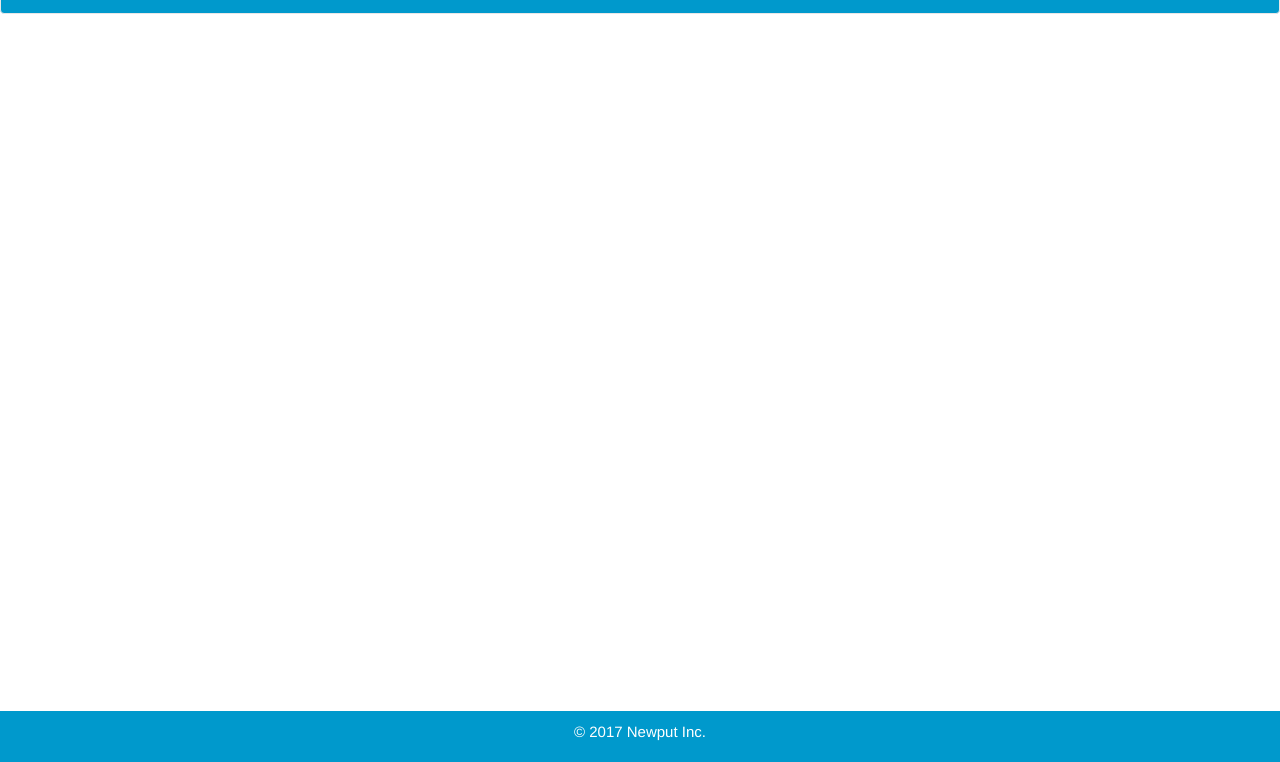
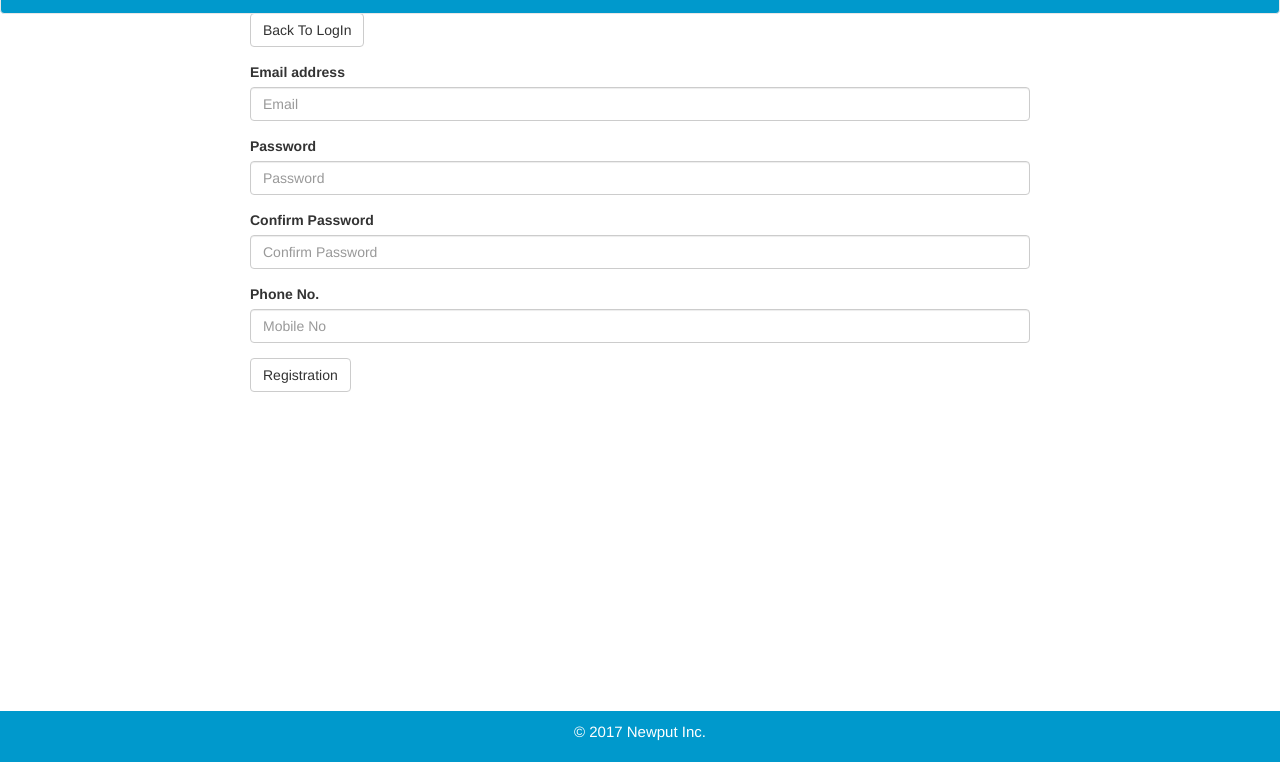
Before and after one commit to anjanaNewput/reactProject, a React app: page /register in a window 1280 px wide. Shown: the part 38-800 px from the top of the page. Built offline with nearby package versions, Linux system fonts and the light colour scheme.

Commit message:
Design Login and Registration Form

```diff
--- a/app.js
+++ b/app.js
@@ -2,12 +2,10 @@ import React from 'react';
 import ReactDOM from 'react-dom';
 import { BrowserRouter as Router, Route} from 'react-router-dom';
 import routes from './routes.js';
-import App from './components/appComponent.js';
 
+console.log(routes);
 ReactDOM.render((
-    <div>
-        <Router>
-            <App routes={routes}></App>
-        </Router>
-    </div>
-    ), document.getElementById('root'));
+  <Router >
+     {routes}
+  </Router>
+), document.getElementById('root'));
--- a/assets/css/app.css
+++ b/assets/css/app.css
@@ -11,6 +11,10 @@
     color: #ffffff;
 }
 
+.main-container {
+  margin-top: 51px;
+}
+
 .footer {
     text-align: center;
     background: #0099CC;
@@ -22,3 +26,7 @@
     right: 0px;
     left: 0px;
 }
+
+.form-container {
+  margin-top: 25%;
+}
--- a/components/appComponent.js
+++ b/components/appComponent.js
@@ -6,11 +6,12 @@ class App extends React.Component {
       super();
     }
   render() {
-       console.log(this.props.routes.props.children);
     return (
       <div>
         <Header />
-         <div>{this.props.routes.props.children}</div>
+        <div className="container main-container">
+          {this.props.children}
+        </div>
         <Footer/>
       </div>
     )
--- a/components/login.js
+++ b/components/login.js
@@ -1,11 +1,35 @@
 import React from 'react';
+import { Link } from 'react-router-dom';
+
 export default class Login extends React.Component {
   render() {
     return (
-        <div>
-            <p>&copy; 2017 Newput Inc.</p>
-
-       </div>
+      <div className="row">
+        <div className="col-xs-offset-4 col-xs-4">
+          <div className="row">
+            <div className="col-xs-12">
+              <div className="form-group">
+                <Link className="btn btn-default" to="/register"> Register</Link>
+              </div>
+              <form >
+                <div className="form-group">
+                  <div className="input-group">
+                    <span className="input-group-addon" htmlFor="username"><i className="fa fa-user" aria-hidden="true"></i> User Name</span>
+                    <input type="text" className="form-control"  name="username"  placeholder="john"/>
+                  </div>
+                </div>
+                <div className="form-group">
+                  <div className="input-group">
+                    <span className="input-group-addon" htmlFor="password"><i className="fa fa-key" aria-hidden="true"></i> Password</span>
+                    <input type="password" className="form-control"  name="password"  placeholder="&#9679;&#9679;&#9679;&#9679;&#9679;&#9679;&#9679;&#9679;"/>
+                  </div>
+                </div>
+                <input type="submit" value="LogIn" className="btn btn-default"/>
+              </form>
+            </div>
+          </div>
+        </div>
+      </div>
     );
   }
 }
--- a/components/register.js
+++ b/components/register.js
@@ -1,11 +1,41 @@
 import React from 'react';
+import { Link } from 'react-router-dom';
+
 export default class RegisterUser extends React.Component {
   render() {
     return (
-        <div>
-            <p>&copy; 2017 Newput Inc.</p>
-
-       </div>
+      <div className="row">
+        <div className="col-xs-offset-2 col-xs-8">
+          <div className="row">
+            <div className="col-xs-12">
+              <form className="form-horizontal">
+                <div className="form-group">
+                  <Link className="btn btn-default" to="/login">Back To LogIn</Link>
+                </div>
+                <div className="form-group">
+                  <label htmlFor="exampleInputEmail1">Email address</label>
+                  <input type="email" className="form-control" id="exampleInputEmail1" placeholder="Email"/>
+                </div>
+                <div className="form-group">
+                  <label htmlFor="exampleInputPassword1">Password</label>
+                  <input type="password" className="form-control" id="exampleInputPassword1" placeholder="Password"/>
+                </div>
+                <div className="form-group">
+                  <label htmlFor="exampleInputPassword2">Confirm Password</label>
+                  <input type="password" className="form-control" id="exampleInputPassword2" placeholder="Confirm Password"/>
+                </div>
+                <div className="form-group">
+                  <label htmlFor="phone">Phone No.</label>
+                  <input type="text" className="form-control" id="phone" placeholder="Mobile No"/>
+                </div>
+                <div className="form-group">
+                  <input type="submit" value="Registration" className="btn btn-default"/>
+                </div>
+              </form>
+            </div>
+          </div>
+        </div>
+      </div>
     );
   }
 }
--- a/routes.js
+++ b/routes.js
@@ -1,15 +1,16 @@
 // routes.js
 import React from 'react';
 import { Route } from 'react-router-dom';
+import App from './components/appComponent.js';
 import Login from './components/login.js';
 import RegisterUser from './components/register.js';
 import UserList from './components/userList.js';
 
 const routes = (
-    <Route>
-    <Route path="/login" component={Login}/>
-    <Route path="/register" component={RegisterUser}/>
-    <Route path="/users" component={UserList}/>
-    </Route>
+    <App>
+      <Route path="/login" component={Login}/>
+      <Route path="/register" component={RegisterUser}/>
+      <Route path="/users" component={UserList}/>
+    </App>
 );
 export default routes;
```
Lines whose indentation alone changed are shown as unchanged.
